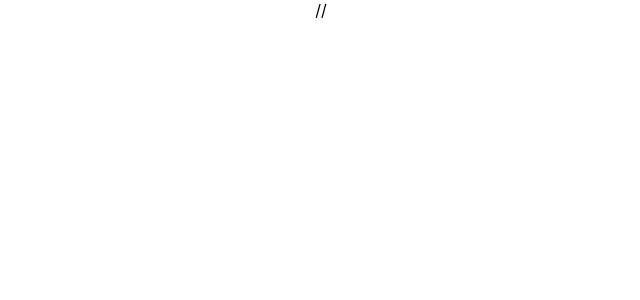
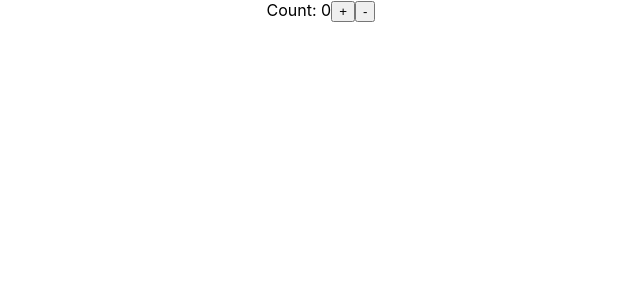
Before and after one commit to souhailmerroun-practice/react-repository, a React (Create React App) app: page / in a window 1280 px wide. Shown: the top 300 px of the page, without its empty margins (319-959 px from the left). Built offline with nearby package versions, Linux system fonts and the light colour scheme.

Commit message:
Counter using useReducer

```diff
--- a/src/App.js
+++ b/src/App.js
@@ -1,9 +1,27 @@
 import './App.css';
+import { useReducer } from 'react'
+
+const initialState = { count: 0 };
+
+function reducer(state, action) {
+  switch (action.type) {
+    case 'increment':
+      return { count: state.count + 1 }
+    case 'decrement':
+      return { count: state.count - 1 }
+    default:
+      throw new Error();
+  }
+}
 
 function App() {
+  const [state, dispatch] = useReducer(reducer, initialState);
+
   return (
     <div className="App">
-      //
+      Count: {state.count}
+      <button onClick={() => dispatch({ type: 'increment' })}>+</button>
+      <button onClick={() => dispatch({ type: 'decrement' })}>-</button>
     </div>
   );
 }
```
